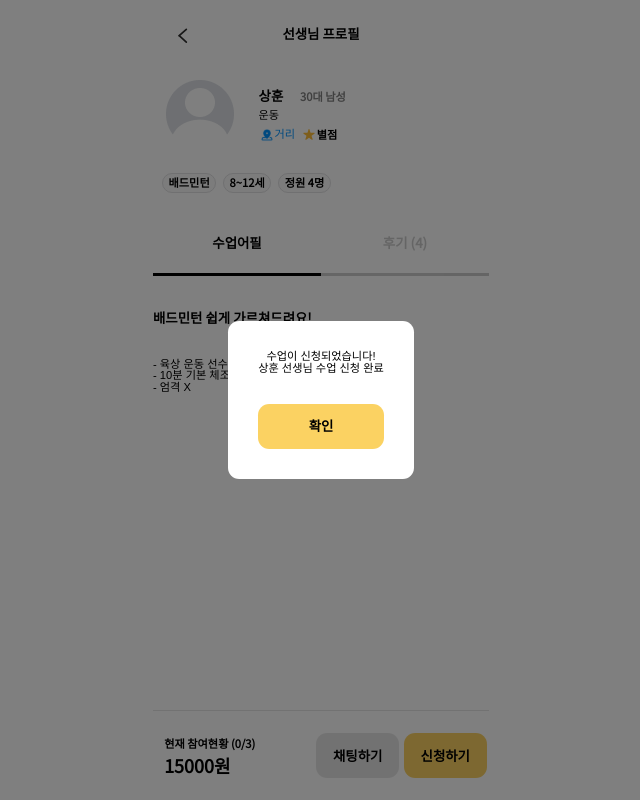
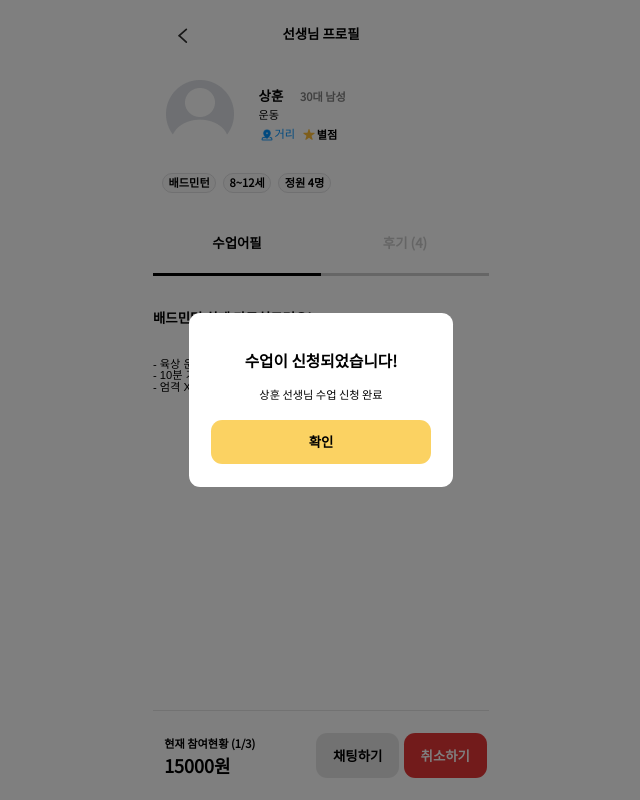
Before and after one commit to silver0108/Frontend, a React (Vite) app: page /class in a window 1280 px wide. Both pictures are taken after a click on the button "신청하기". Shown: the whole page, without its empty margins (319-959 px from the left). Built offline with nearby package versions, Linux system fonts and the light colour scheme; the HTML template or start-up script is replaced by a standard one.

Commit message:
[ feat ] 수업 취소하기 버튼 추가

```diff
--- a/src/components/class/ParticipationInfo.tsx
+++ b/src/components/class/ParticipationInfo.tsx
@@ -2,7 +2,6 @@ import { useState } from 'react';
 import styled from "styled-components";
 import Modal from '../common/Modal';
 import { ProfileProps } from '../../types/ProfileData';
-
 
 const ParticipationInfo = (props:ProfileProps) => {
 
@@ -11,17 +10,32 @@ const ParticipationInfo = (props:ProfileProps) => {
   const price = props.writing.price;
 
   const [modalOpen, setModalOpen] = useState<boolean>(false);
-  const [count, setIsCount] = useState<number>(0);
+  const [count, setCount] = useState<number>(0);
+  const [isApplied, setIsApplied] = useState<boolean>(false);
+  const [modalType, setModalType] = useState<'apply' | 'cancel' | ''>('');
 
   const justifyContentStyle = count > personnel ? "center" : "space-between";
 
-  const openModal = () => {
-      setModalOpen(true);
+  const handleCloseModal = () => {
+    setModalOpen(false);
   }
-  const closeModal = () => {
-    if (count <= personnel)
-      setIsCount(count => count+1);
 
+  const handleApplication = () => {
+    if(isApplied)
+      setModalType('cancel');
+    else{
+      if (count < personnel) {
+        setCount((prevCount) => prevCount + 1);
+        setIsApplied(true);
+        setModalType('apply');
+      }
+    }
+    setModalOpen(true);
+  };
+
+  const handleCancelApplication = () => {
+    setCount((prevCount) => Math.max(prevCount - 1, 0));
+    setIsApplied(false);
     setModalOpen(false);
   }
 
@@ -35,11 +49,28 @@ const ParticipationInfo = (props:ProfileProps) => {
           </St.ParticipationInfoContainer>
           <St.ParticipationButtonContainer>
             <StChatButton>채팅하기</StChatButton>
-            <StApplicationButton onClick={openModal}>신청하기</StApplicationButton>
+            <StApplicationButton onClick={handleApplication} isApplied={isApplied}>
+              {isApplied ? '취소하기' : '신청하기'}
+            </StApplicationButton>
+
             <Modal isOpen={modalOpen}>
-              <h2>수업이 신청되었습니다!</h2>
-              <div style={{marginBottom:"30px"}}>{nickname} 선생님 수업 신청 완료</div>
-              <StConfirmButton onClick={closeModal}>확인</StConfirmButton>
+            {isApplied && modalType === 'apply' ? (
+              <>
+                <St.MainContents> 수업이 신청되었습니다!</St.MainContents>
+                <St.SubContents>{nickname} 선생님 수업 신청 완료</St.SubContents>
+                <StConfirmButton onClick={handleCloseModal}>확인</StConfirmButton>
+              </>
+            ) : (
+              <>
+                <St.MainContents>수업을 취소하시겠습니까?!</St.MainContents>
+                <St.SubContents>선착순으로 조기마감 될 수 있어요.</St.SubContents>
+                <St.ButtonContainer>
+                  <StCancelButton onClick={handleCloseModal}>아니요</StCancelButton>
+                  <StConfirmButton onClick={handleCancelApplication}>예</StConfirmButton>
+                </St.ButtonContainer>
+
+              </>
+            )}
             </Modal>
           </St.ParticipationButtonContainer>
             </>
@@ -93,19 +124,46 @@ const St = {
 
     cursor: pointer;
   `,
+  MainContents: styled.div`
+    margin: 0 3rem;
+    margin-top: 1.5rem;
 
+    ${({ theme }) => theme.fonts.body03};
+  `,
+  SubContents: styled.div`
+    margin: 1.5rem 3rem;
+
+    ${({ theme }) => theme.fonts.body08};
+  `,
+  ButtonContainer: styled.div`
+  display: flex;
+  justify-content: center;
+
+  width: 100%;
+`
 }
 
 const StChatButton = styled(St.CommonButton)`
   background-color: #E6E6E6;
 `
 
-const StApplicationButton = styled(St.CommonButton)`
-  background-color: ${({ theme }) => theme.colors.SUB_2};
+const StApplicationButton = styled(St.CommonButton)<{ isApplied: boolean }>`
+  background-color: ${({ theme, isApplied }) =>
+    (isApplied ? theme.colors.SUB_1 : theme.colors.SUB_2)};
+  color: ${({ theme, isApplied }) => (isApplied ? "white" : "black")};
 `
-
 const StConfirmButton = styled(St.CommonButton)`
   width: 100%;
 
   background-color: #FBD262;
 `
+
+const StCancelButton = styled(St.CommonButton)`
+  width: 100%;
+
+  background-color: ${({ theme }) => theme.colors.Gray};
+
+  &:active {
+    background-color: ${({ theme }) => theme.colors.SUB_1};
+  }
+`;
--- a/src/components/common/Modal.tsx
+++ b/src/components/common/Modal.tsx
@@ -39,7 +39,7 @@ const ModalContainer = styled.div`
 
   flex-direction: column;
 
-  padding: 30px;
+  padding: 2rem;
 
   background-color: #ffffff;
 
```
